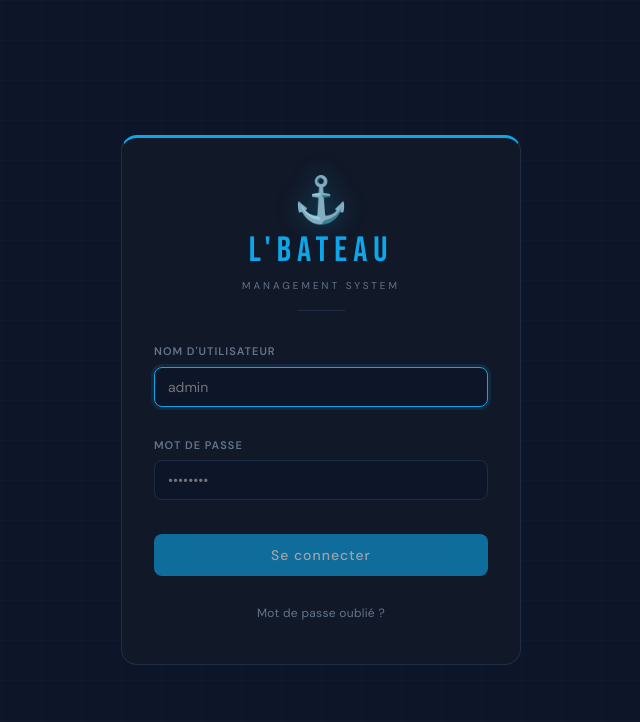
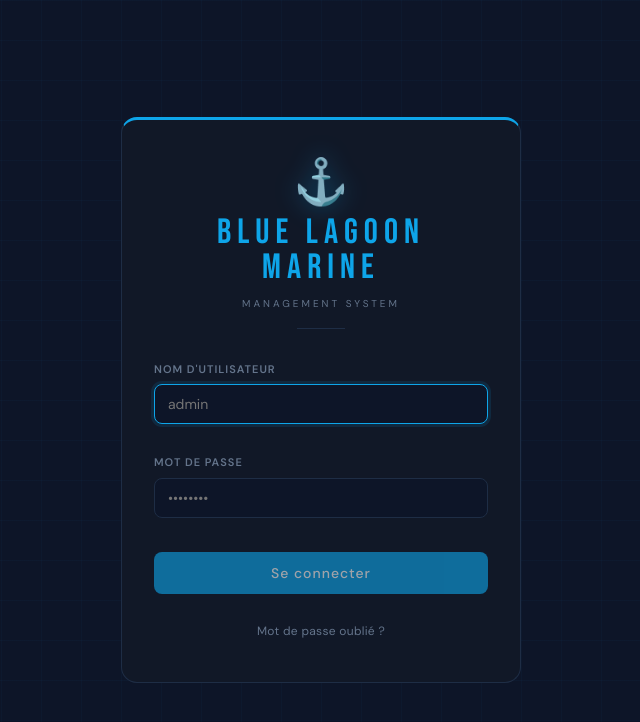
Before and after one commit to IJ-Aymane/L-BATEAU, a React (Vite) app: page /login in a window 1280 px wide. Shown: the top 722 px of the page, without its empty margins (319-959 px from the left). Built offline with nearby package versions, Linux system fonts and the light colour scheme.

Commit message:
Update login brand name to 'Blue lagoon marine'

```diff
--- a/src/pages/Login.jsx
+++ b/src/pages/Login.jsx
@@ -45,7 +45,7 @@ export default function Login() {
 
         <div className="login-brand">
           <span className="login-brand-icon">⚓</span>
-          <div className="login-brand-name">L'BATEAU</div>
+          <div className="login-brand-name">Blue lagoon marine</div>
           <div className="login-brand-sub">Management System</div>
         </div>
 
```
